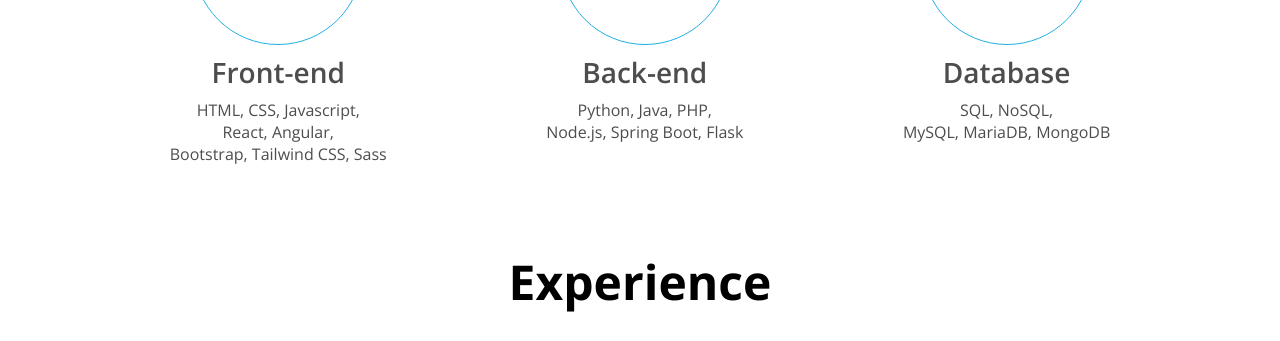
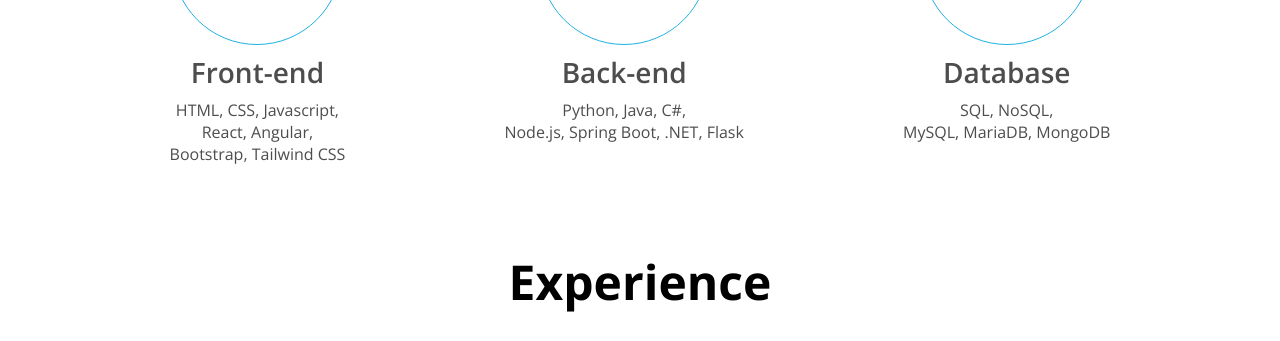
Before and after one commit to limjaes/portfolio, a plain HTML site: page index.html in a window 1280 px wide. Shown: the part 1358-1699 px from the top of the page. Drawn offline with nearby package versions, Linux system fonts and the light colour scheme.

Commit message:
Update major section descriptions in index.html

```diff
--- a/index.html
+++ b/index.html
@@ -76,14 +76,14 @@
             <i class="fa-solid fa-window-maximize"></i>
           </div>
           <h2 class="major__title">Front-end</h2>
-          <p class="major__description">HTML, CSS, Javascript,<br />React, Angular, <br />Bootstrap, Tailwind CSS, Sass</p>
+          <p class="major__description">HTML, CSS, Javascript,<br />React, Angular, <br />Bootstrap, Tailwind CSS</p>
         </div>
         <div class="major">
           <div class="major__icon">
             <i class="fa-solid fa-server"></i>
           </div>
           <h2 class="major__title">Back-end</h2>
-          <p class="major__description">Python, Java, PHP, <br> Node.js, Spring Boot, Flask</p>
+          <p class="major__description">Python, Java, C#,<br> Node.js, Spring Boot, .NET, Flask</p>
         </div>
         <div class="major">
           <div class="major__icon">
```
